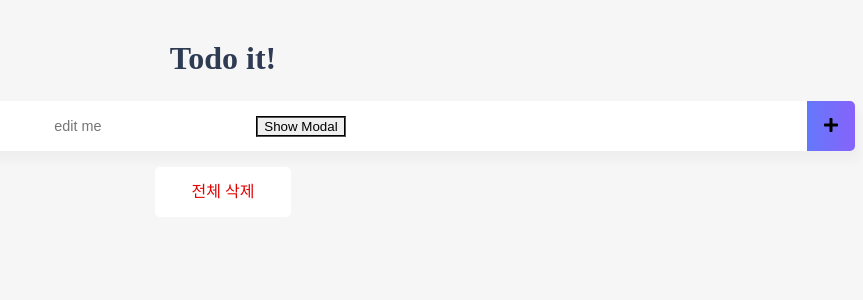
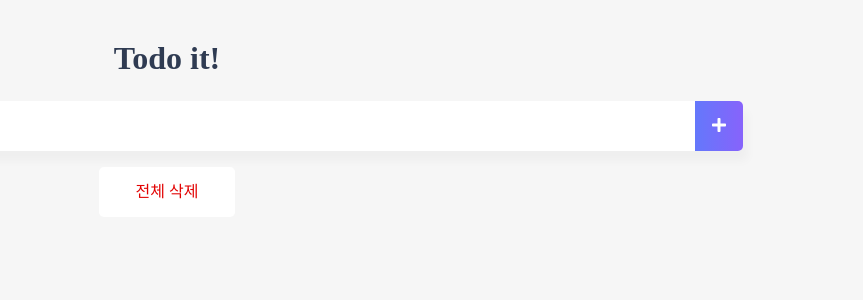
Before and after one commit to MoonEunki/vue_todo, a Vue app: page / in a window 1280 px wide. Shown: the top 300 px of the page, without its empty margins (417-1280 px from the left). Built offline with nearby package versions, Linux system fonts and the light colour scheme.

Commit message:
fontAwesome main.js 코드수정

```diff
--- a/src/App.vue
+++ b/src/App.vue
@@ -37,7 +37,7 @@ export default {
   // 추가하기 기능을 이벤트를 통해 받아서 여기서 추가하게 변경
   methods:{
     addOneItem(newTodoItem){
-      let obj={ completed:false, item:newTodoItem}
+      const obj={ completed:false, item:newTodoItem}
       localStorage.setItem(newTodoItem,JSON.stringify(obj))
       this.todoItems.push(obj) //바로 list에 반영
     },
@@ -76,6 +76,8 @@ export default {
 body{
   text-align: center;
   background-color: #f6f6f6;
+  width: 90%;
+  min-width: 300px;
 }
 input{
   border-style:groove;
--- a/src/components/TodoInput.vue
+++ b/src/components/TodoInput.vue
@@ -1,20 +1,22 @@
 <template>
 <div class="inputBox shadow">
   <!--  v-on:keyup.enter='addTodo' 는 input에서 엔터쳤을때 실행 -->
-  <input v-model="newTodoItem" placeholder="edit me" v-on:keyup.enter='addTodo' >
+  <input v-model="newTodoItem" v-on:keyup.enter='addTodo' >
   <span class="addContainer">
     <font-awesome-icon icon="plus" v-on:click='addTodo'/>
   </span>
 
 
-  <button id="show-modal" @click="showModal = true">Show Modal</button>
+  <!-- <button id="show-modal" @click="showModal = true">Show Modal</button> -->
   <!-- use the modal component, pass in the prop -->
   <modal v-if="showModal" @close="showModal = false">
     <!--
       you can use custom content here to overwrite
       default content
     -->
-    <h3 slot="header">경고 !</h3>
+    <h3 slot="header">경고 !
+    <font-awesome-icon class="closeModalBtn" icon="times" v-on:click='showModal=false'/>
+    </h3>
   </modal>
 
 
@@ -39,7 +41,7 @@ export default {
         this.$emit('addTodoItem',this.newTodoItem)
         this.clearInput()
       }else{
-        this.showModal = ! this.showModal
+        this.showModal = ! this.showModal //빈칸이면 modal 띄우기
       }
     },
 
@@ -70,6 +72,7 @@ input:focus{
 }
 .addContainer{
   float: right;
+  color: white;
   background: linear-gradient(to right,#6478FB,#8763FB);
   display: block;
   width: 3rem;
@@ -79,4 +82,7 @@ input:focus{
   color: white;
   vertical-align: 0 5px 5px 0;
 }
+.closeModalBtn{
+  color: #ff0083;
+}
 </style>
--- a/src/components/TodoList.vue
+++ b/src/components/TodoList.vue
@@ -2,15 +2,19 @@
   <div>
     <ul>
       <li v-for='(todoItem,index) in propsdata' v-bind:key='todoItem.item' class="shadow">
+
         <font-awesome-icon class="checkBtn" icon="check"
         v-on:click='toggleComplete(todoItem,index)'
         v-bind:class='{checkBtnCompleted:todoItem.completed}'/>
+
         <span v-bind:class="{textCompleted:todoItem.completed}">
         {{todoItem.item}}
         </span>
-      <span class="removeBtn" v-on:click='removeTodo(todoItem,index)' >
-        <font-awesome-icon icon="trash-alt"/>
-      </span>
+
+        <span class="removeBtn" v-on:click='removeTodo(todoItem,index)' >
+          <font-awesome-icon icon="trash-alt"/>
+        </span>
+
       </li>
     </ul>
   </div>
@@ -51,15 +55,22 @@ li{
   height: 50px;
   line-height: 50px;
   margin: 0.5rem 0;
-  padding: 0 0 0.9rem;
   background: white;
   border-radius: 5px;
+  align-items: center;
 }
 
+.removeBtn{
+  margin-left: auto;
+  color: #de4343;
+  padding:1rem;
+
+}
 .checkBtn{
-  line-height: 45px;
+  line-height: 50px;
   color: #62acde;
   margin-right: 5px;
+  padding:1rem;
 }
 
 .checkBtnCompleted{
@@ -71,9 +82,5 @@ li{
   color: #b3adad;
 }
 
-.removeBtn{
-  margin-left: auto;
-  color: #de4343;
-}
 
 </style>
--- a/src/components/common/Modal.vue
+++ b/src/components/common/Modal.vue
@@ -8,23 +8,15 @@
           <div class="modal-header">
             <slot name="header">
               default header
+             <!-- <button class="modal-default-button" @click="$emit('close')"></button> -->
+             <!-- <font-awesome-icon icon="times" v-on:click='addTodo'/> -->
             </slot>
           </div>
 
 <!-- 모달 바디 -->
           <div class="modal-body">
             <slot name="body">
-              default body
-            </slot>
-          </div>
-
-<!-- 모달 푸터 -->
-          <div class="modal-footer">
-            <slot name="footer">
-              default footer
-              <button class="modal-default-button" @click="$emit('close')">
-                OK
-              </button>
+              값을 입력해주세요
             </slot>
           </div>
         </div>
--- /dev/null
+++ b/src/fontAwesomeIcon.js
@@ -0,0 +1,18 @@
+import Vue from 'vue';
+
+// 설치했던 fontawesome-svg-core와 vue-fontawesome
+import { library } from '@fortawesome/fontawesome-svg-core';
+import { FontAwesomeIcon } from '@fortawesome/vue-fontawesome';
+
+// 설치했던 아이콘파일에서 해당 아이콘만 불러옵니다.
+import {
+  faPlus,
+  faTrashAlt,
+  faCheck,
+  faTimes,
+} from '@fortawesome/free-solid-svg-icons';
+
+library.add(faPlus, faTrashAlt, faCheck, faTimes);
+
+// fontawesome아이콘을 Vue탬플릿에 사용할 수 있게 등록해 줍니다.
+Vue.component('font-awesome-icon', FontAwesomeIcon);
--- a/src/main.js
+++ b/src/main.js
@@ -1,22 +1,9 @@
 import Vue from 'vue';
 import App from './App';
-import { library } from '@fortawesome/fontawesome-svg-core';
-import { faCheck, faPlus, faTrashAlt } from '@fortawesome/free-solid-svg-icons';
-import { FontAwesomeIcon } from '@fortawesome/vue-fontawesome';
-
-library.add(faPlus, faTrashAlt, faCheck);
-
-Vue.component('font-awesome-icon', FontAwesomeIcon);
+import './fontAwesomeIcon.js'; // fontAwesomeIcon.js 불러옴
 
 Vue.config.productionTip = false;
 
 new Vue({
   render: (h) => h(App),
 }).$mount('#app');
-
-// /* eslint-disable no-new */
-// new Vue({
-//   el: '#app',
-//   components: { App },
-//   template: '<App/>'
-// })
```
